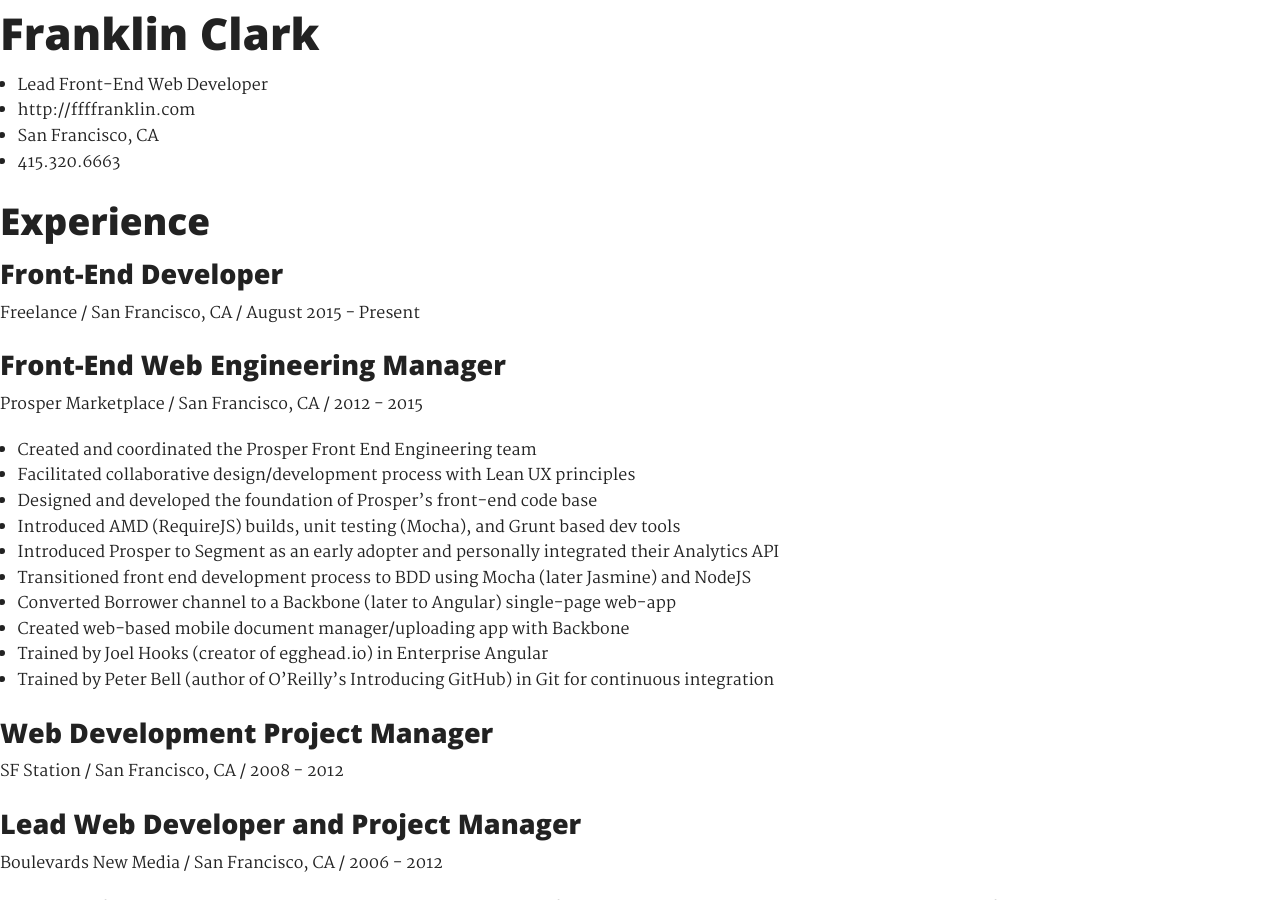
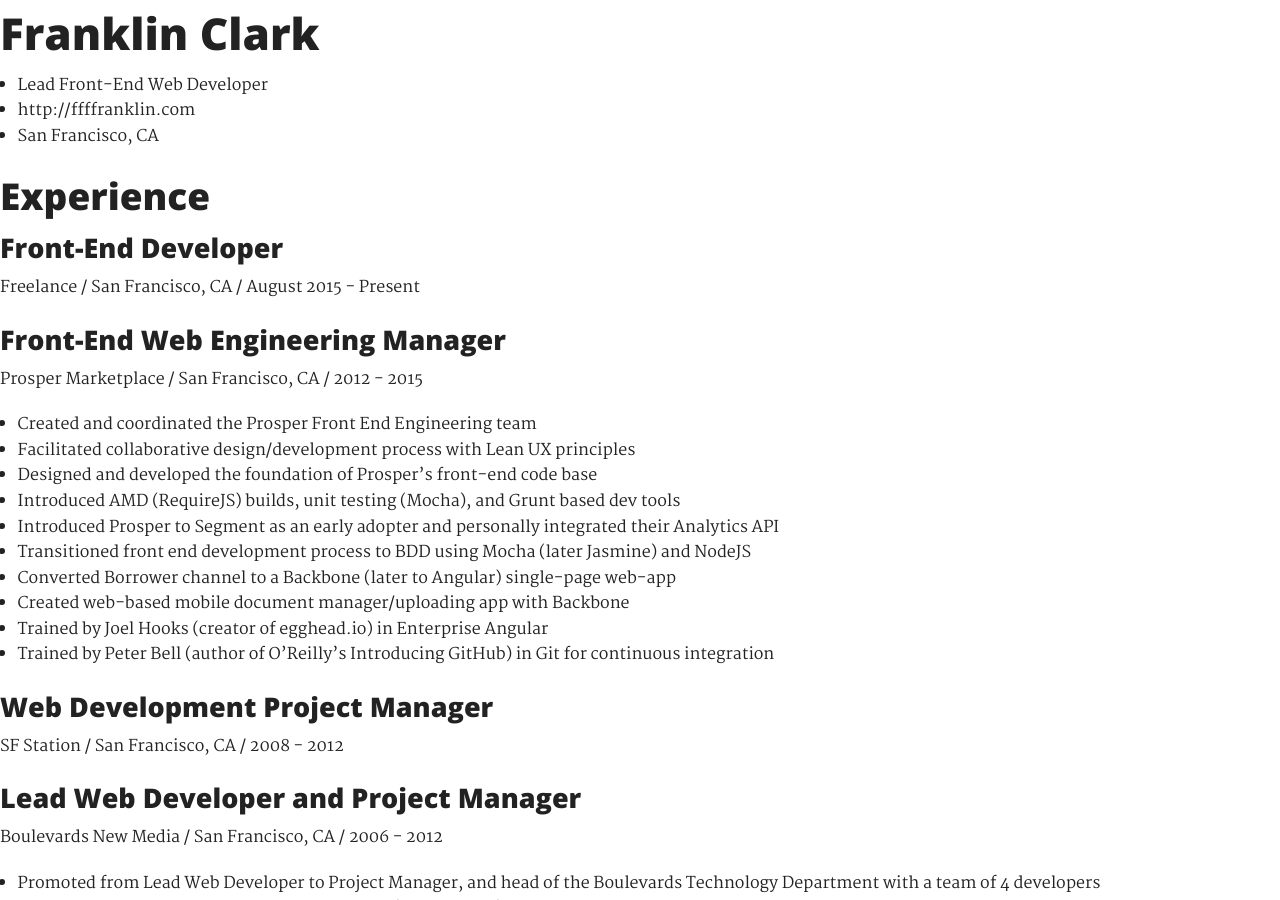
Before and after one commit to ffffranklin/ffffranklin.github.io, a Jekyll site: the page built from info/resume.md, in a window 1280 px wide and 900 px high. Built offline with Jekyll 4.4.1, drawn with Linux system fonts in a browser that asks for light colours; some web fonts are replaced; comment, search, counter and statistics services are not loaded.

Commit message:
Adjusting resume data

```diff
--- a/info/resume.md
+++ b/info/resume.md
@@ -7,7 +7,6 @@
  - Lead Front-End Web Developer
  - http://ffffranklin.com
  - San Francisco, CA
- - 415.320.6663
 
 ## Experience
 
```
